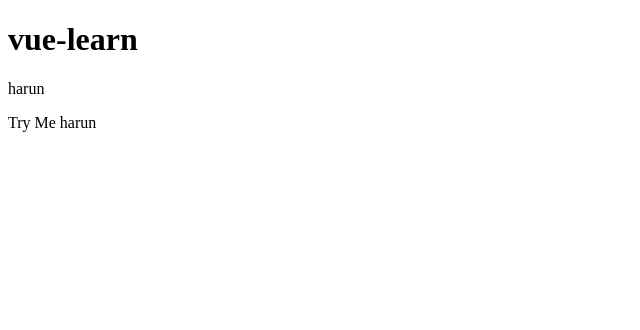
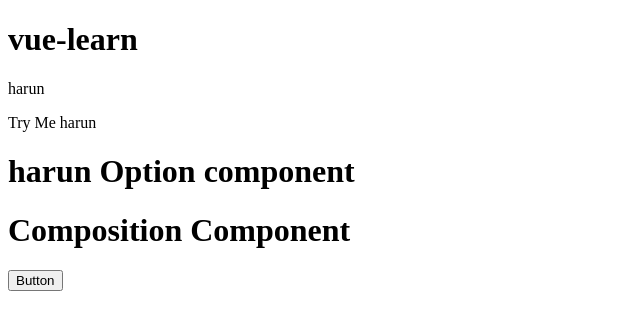
Before and after one commit to harun-alrosyid/vue-learn, a Vue app: page / in a window 1280 px wide. Shown: the top 330 px of the page, without its empty margins (0-640 px from the left). Built offline with nearby package versions, Linux system fonts and the light colour scheme.

Commit message:
feat :   Composition and Option component

```diff
--- a/src/App.vue
+++ b/src/App.vue
@@ -1,4 +1,6 @@
 <script setup>
+import CompositionComponent from './components/CompositionComponent.vue';
+import OptionComponent from './components/OptionComponent.vue';
 import TryMe from './components/TryMe.vue';
 
 const name = "harun";
@@ -11,6 +13,8 @@ const name = "harun";
   </header>
   <p>{{name}}</p>
   <TryMe msg="harun"/>
+  <OptionComponent/>
+  <CompositionComponent/>
 </template>
 
 <style scoped>
--- /dev/null
+++ b/src/components/CompositionComponent.vue
@@ -0,0 +1,13 @@
+<script setup>
+const name = "Composition Component";
+const click = () => {
+    console.log("clicked");
+}
+</script>
+
+<template>
+    <div>
+        <h1>{{name}}</h1>
+        <button @click="click">Button</button>
+    </div>
+</template>
--- /dev/null
+++ b/src/components/OptionComponent.vue
@@ -0,0 +1,17 @@
+<script>
+export default {
+   data() {
+       return {
+           name: "harun Option component"
+       }
+   }
+}
+</script>
+
+<template>
+    <div>
+        <h1>{{name}}</h1>
+    </div>
+</template>
+
+<style scoped></style>
```
